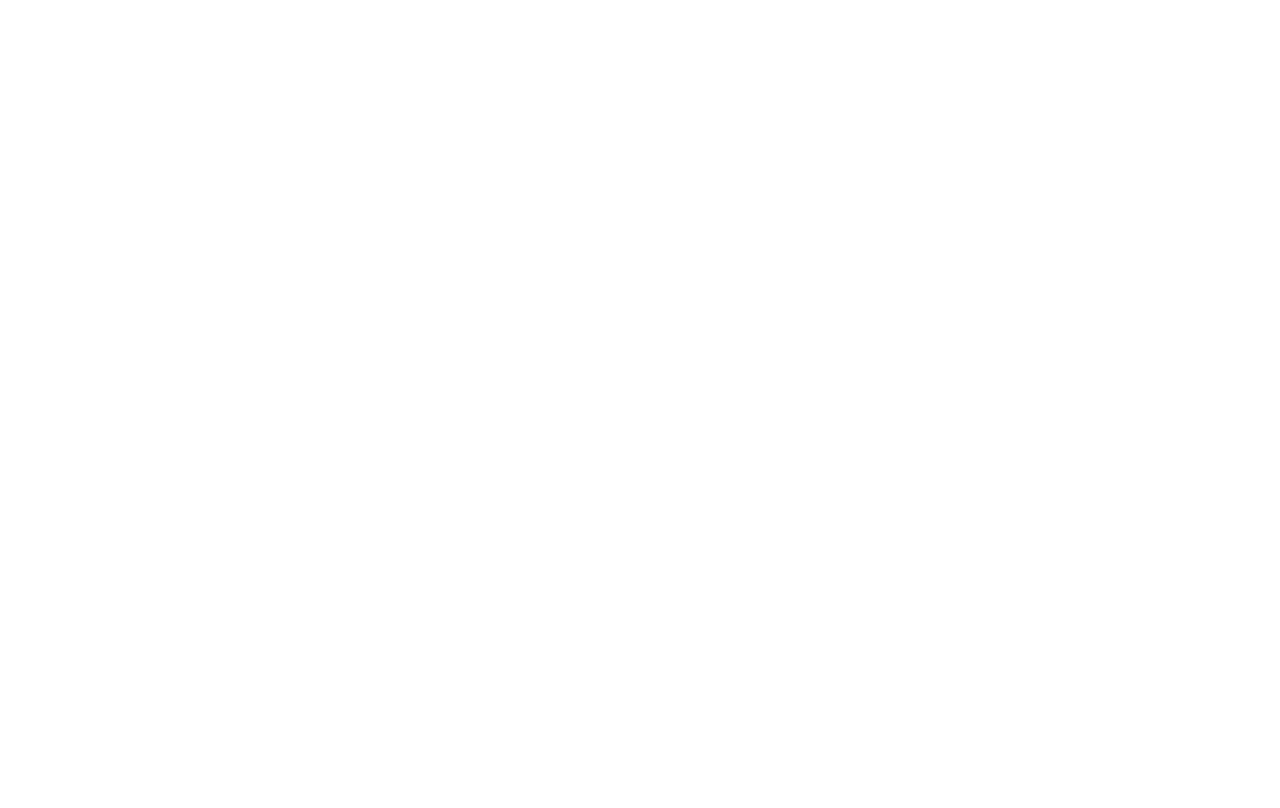
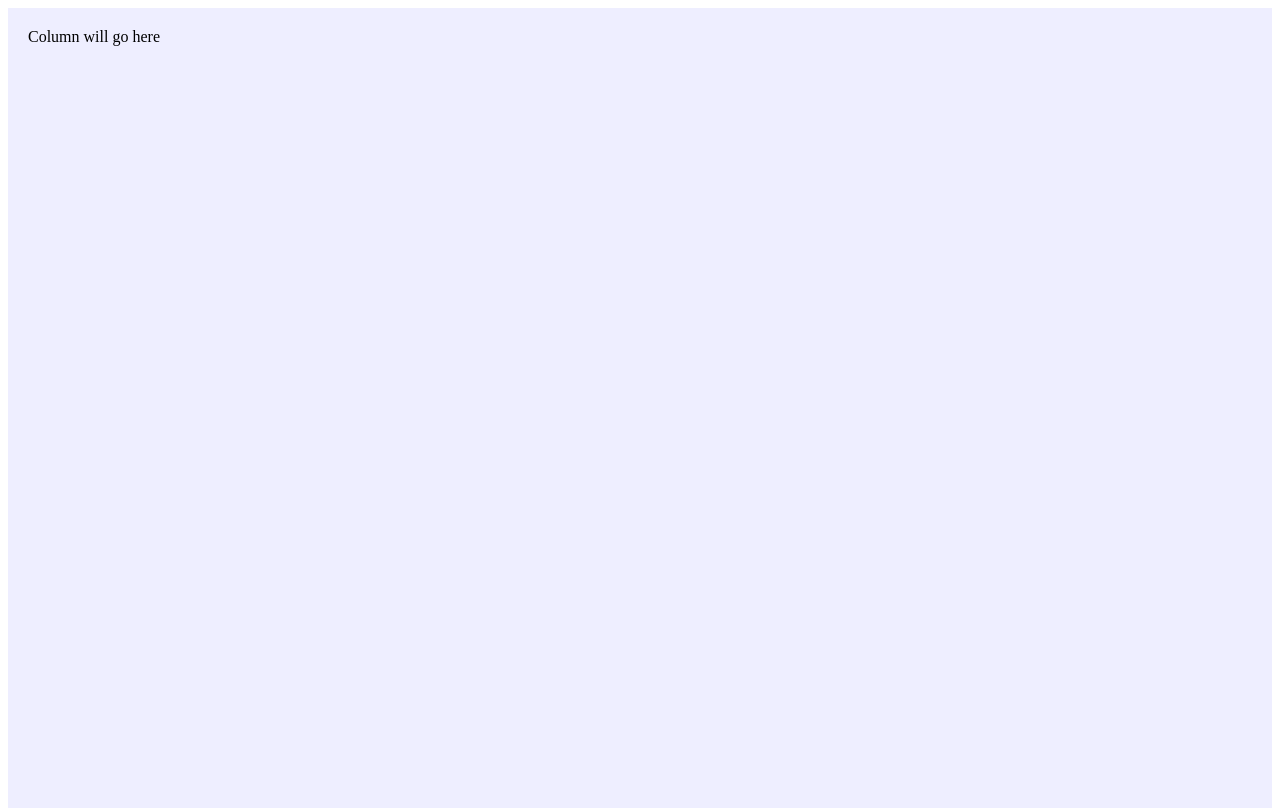
Before and after one commit to aimalamiri/Trello, a React (Create React App) app: page / in a window 1280 px wide. Built offline with nearby package versions, Linux system fonts and the light colour scheme.

Commit message:
Add style for AppContainer

```diff
--- a/src/App.tsx
+++ b/src/App.tsx
@@ -1,3 +1,9 @@
+import { AppContainer } from "./styles"
+
 export const App = () => {
-  return null;
+  return (
+    <AppContainer>
+      Column will go here
+    </AppContainer>
+  )
 }
--- a/src/styles.ts
+++ b/src/styles.ts
@@ -1 +1,10 @@
 import styled from 'styled-components';
+
+export const AppContainer = styled.div`
+  align-items: flex-start;
+  background-color: #eef;
+  display: flex;
+  height: 100%;
+  padding: 20px;
+  width: 100%;
+`;
```
